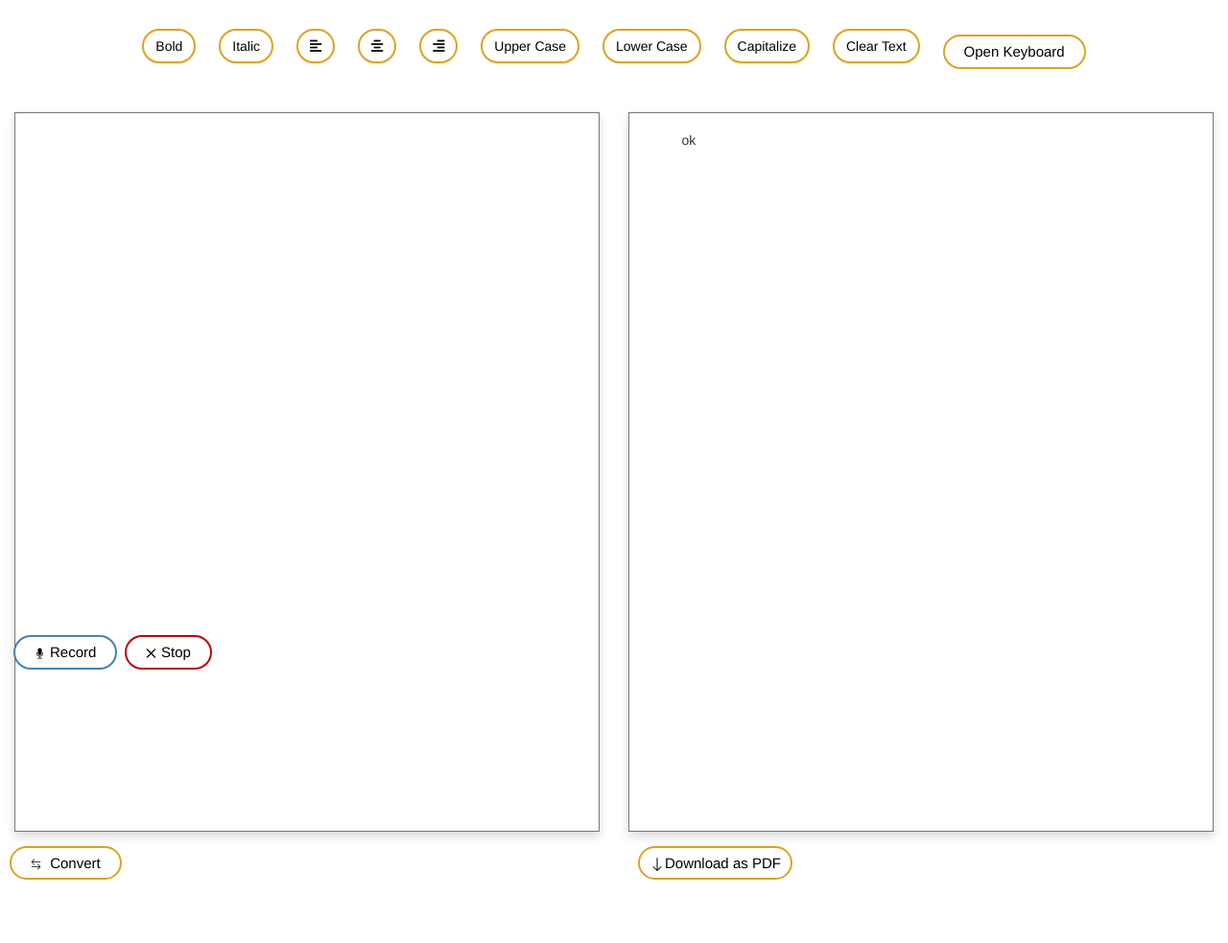
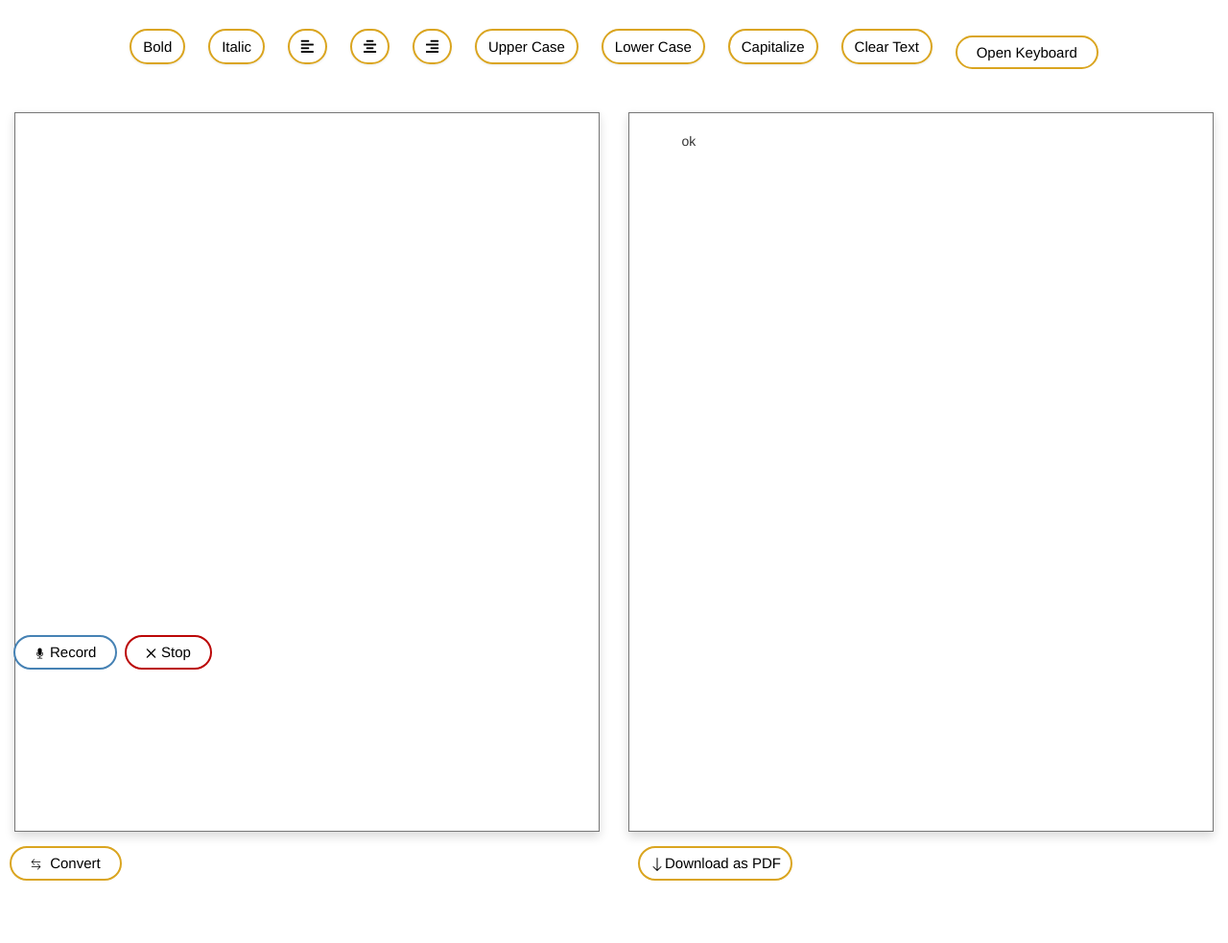
Before and after one commit to bhavit743/PhonicDocx_ITSP, a Django app: page / in a window 1280 px wide. Shown: the part 72-1055 px from the top of the page at 96% size. Before the commit the page ends 989 px from the top, so only its background shows below. Run offline with Django 3.2, Linux system fonts and the light colour scheme; some libraries are stand-ins or nearby versions.

Commit message:
tenth commit

```diff
--- a/templates/home.html
+++ b/templates/home.html
@@ -11,7 +11,7 @@
     <link href="{% static 'home.css' %}" rel="stylesheet">
     <link rel="stylesheet" type="text/css" href= " {% static 'style.css' %} " >
     <link rel="stylesheet" href="https://maxcdn.bootstrapcdn.com/bootstrap/3.3.7/css/bootstrap.min.css" integrity="sha384-BVYiiSIFeK1dGmJRAkycuHAHRg32OmUcww7on3RYdg4Va+PmSTsz/K68vbdEjh4u" crossorigin="anonymous">
-
+    <link rel="shortcut icon" type="img/png" href="{% static 'img/titlelogo.png' %}">
 
     <title>PhonicDocx</title>
     <!---editor-->
@@ -50,6 +50,7 @@
 			margin-bottom: 25px;
       border-radius: 9999px;
 	  background: transparent;
+	  font-size: 1.5rem;
 		}
 
 		.editora button:hover {
@@ -63,6 +64,7 @@
       width: 100%;
       resize: none;
 	  height: 750px;
+	  font-size: 1.4rem;
 		}
 
 		.flex-box {
```
Also changed, not shown: db.sqlite3, static/img/titlelogo.png (added).
